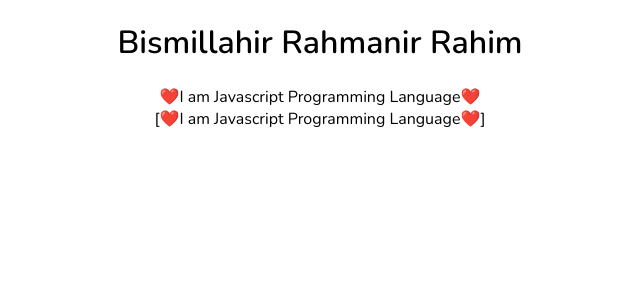
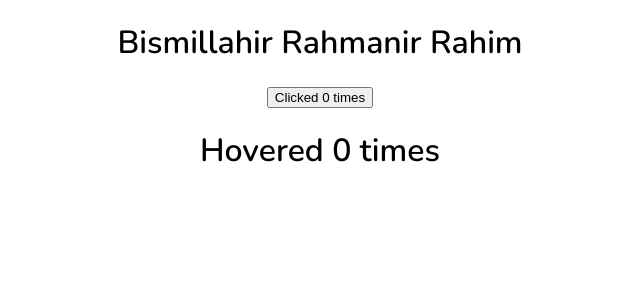
Before and after one commit to faysalahammedchowdhury01/learn-react, a React (Vite) app: page / in a window 1280 px wide. Shown: the top 300 px of the page, without its empty margins (320-960 px from the left). Built offline with nearby package versions, Linux system fonts and the light colour scheme; the HTML template or start-up script is replaced by a standard one.

Commit message:
Learn React

```diff
--- a/src/App.jsx
+++ b/src/App.jsx
@@ -7,8 +7,9 @@
 import Lesson5 from './Lessons/Lesson-5/Conditional-Rendering';
 import Lesson6 from './Lessons/Lesson-6/List-and-Keys';
 import Lesson7 from './Lessons/Lesson-7/Form-Handling';
-import Lesson8 from './Lessons/Lesson-8/Lesson8';*/
-import Lesson9 from './Lessons/Lesson-9/Lesson9';
+import Lesson8 from './Lessons/Lesson-8/Lesson8';
+import Lesson9 from './Lessons/Lesson-9/Lesson9';*/
+import Lesson10 from './Lessons/Lesson-10/Lesson10';
 
 function App() {
   // const quantities = [1, 2, 3, 4, 5]; // lesson6
@@ -22,8 +23,9 @@
       <Lesson5 />
       <Lesson6 quantities={quantities} />
       <Lesson7 />
-      <Lesson8 />*/}
-      <Lesson9 />
+      <Lesson8 />
+      <Lesson9 />*/}
+      <Lesson10 />
     </div>
   );
 }
--- /dev/null
+++ b/src/Lessons/Lesson-10/ClickCounter.jsx
@@ -0,0 +1,12 @@
+import React from 'react';
+import withCounter from './withCounter';
+
+const ClickCounter = ({ increament, count }) => {
+  return (
+    <div className="main">
+      <button onClick={increament}>Clicked {count} times</button>
+    </div>
+  );
+};
+
+export default withCounter(ClickCounter);
--- /dev/null
+++ b/src/Lessons/Lesson-10/HoverCounter.jsx
@@ -0,0 +1,8 @@
+import React from 'react';
+import withCounter from './withCounter';
+
+const HoverCounter = ({ count, increament }) => {
+  return <h1 onMouseEnter={increament}>Hovered {count} times</h1>;
+};
+
+export default withCounter(HoverCounter);
--- /dev/null
+++ b/src/Lessons/Lesson-10/Lesson10.jsx
@@ -0,0 +1,12 @@
+import React from 'react';
+import ClickCounter from './ClickCounter';
+import HoverCounter from './HoverCounter';
+
+export default function Lesson10() {
+  return (
+    <div className="main">
+      <ClickCounter />
+      <HoverCounter />
+    </div>
+  );
+}
--- /dev/null
+++ b/src/Lessons/Lesson-10/withCounter.jsx
@@ -0,0 +1,24 @@
+import React from 'react';
+
+const withCounter = (OriginalComponent) => {
+  class NewComponent extends React.Component {
+    state = {
+      count: 0,
+    };
+
+    increament = () => {
+      this.setState((prevState) => ({
+        count: prevState.count + 1,
+      }));
+    };
+
+    render() {
+      const { count } = this.state;
+
+      return <OriginalComponent increament={this.increament} count={count} />;
+    }
+  }
+  return NewComponent;
+};
+
+export default withCounter;
```
